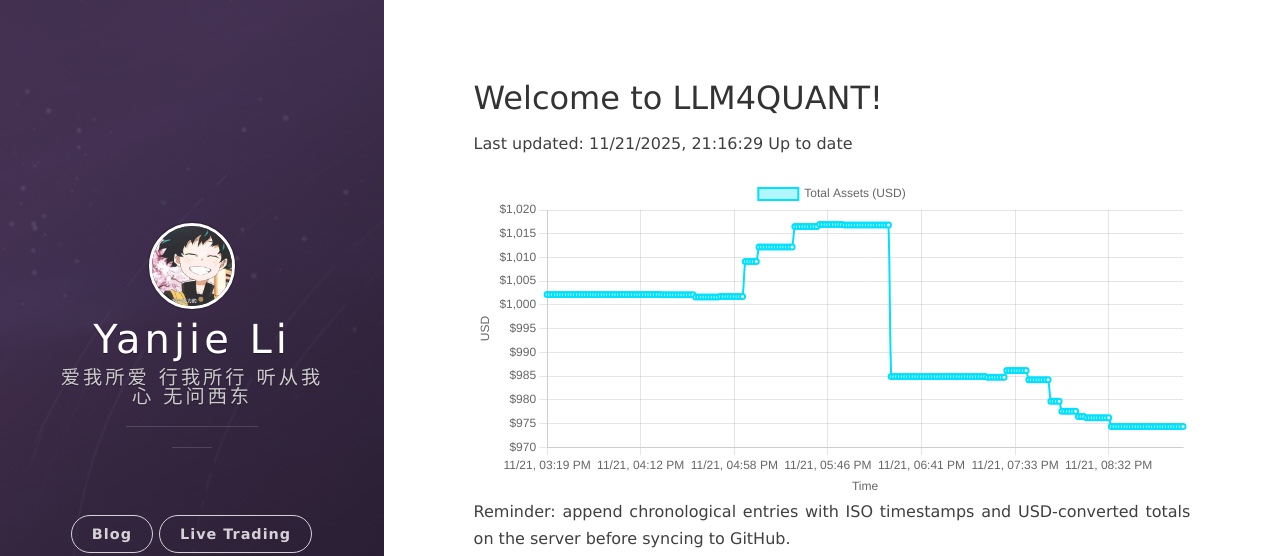
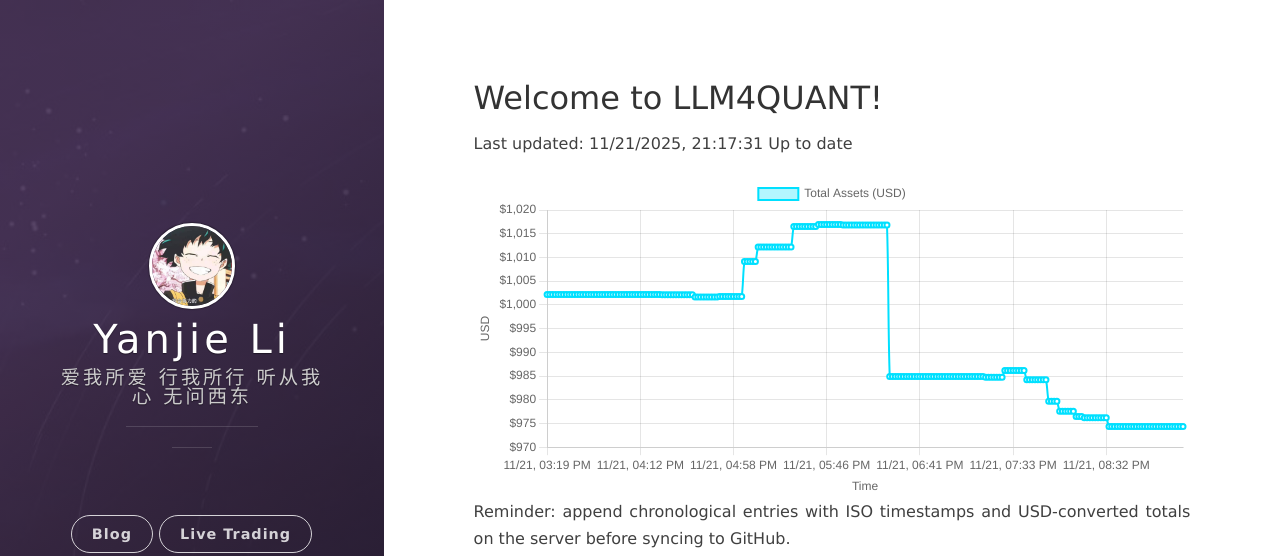
Before and after one commit to leeyegy/leeyegy.github.io, a Jekyll site: the page built from live-trading.html, in a window 1280 px wide. Shown: the top 556 px of the page. Built offline with Jekyll 4.4.1, drawn with Linux system fonts in a browser that asks for light colours; nearby versions of some CDN libraries.

Commit message:
AccountMonitor: update balance history 2025-11-22T05:17:31+08:00

```diff
--- a/assets/data/binance/balance-history.json
+++ b/assets/data/binance/balance-history.json
@@ -1,5 +1,5 @@
 {
-  "generatedAt": "2025-11-22T05:16:29+08:00",
+  "generatedAt": "2025-11-22T05:17:31+08:00",
   "asset": "total_usd_value",
   "history": [
     {
@@ -929,6 +929,10 @@
     {
       "timestamp": "2025-11-22T05:16:29+08:00",
       "totalUsd": 974.36593718
+    },
+    {
+      "timestamp": "2025-11-22T05:17:31+08:00",
+      "totalUsd": 974.36593718
     }
   ]
 }
```
